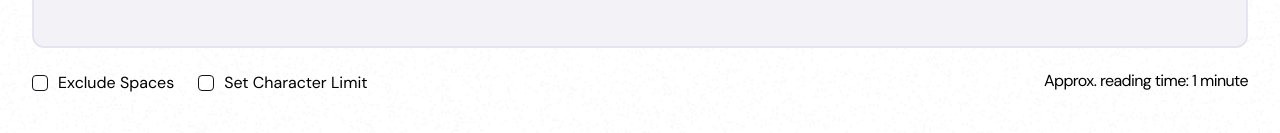
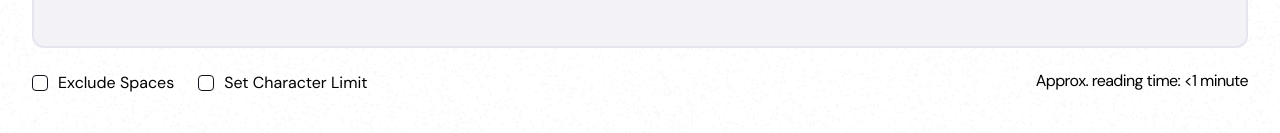
Before and after one commit to Sammie-oje/character-counter, a React (Vite) app: page / in a window 1280 px wide. Shown: the part 436-569 px from the top of the page. Built offline with nearby package versions, Linux system fonts and the light colour scheme.

Commit message:
Calculated the average reading time using predetermined search results

```diff
--- a/src/components/TextArea.jsx
+++ b/src/components/TextArea.jsx
@@ -1,10 +1,11 @@
-import { useState } from "react";
+import { calculateReadingTime } from "../utils/reading-time.js";
+import { countWords } from "../utils/word-count.js";
 
 function TextArea({ value, onTextValue }) {
     return (
         <section className="px-200 flex flex-col gap-200 md:px-400">
             <TextInput value={value} onTextValue={onTextValue} />
-            <TextOptions />
+            <TextOptions value={value} />
         </section>
     );
 }
@@ -22,7 +23,7 @@ function TextInput({ value, onTextValue }) {
     );
 }
 
-function TextOptions() {
+function TextOptions({ value }) {
     return (
         <div className="flex flex-col gap-150 items-start md:flex-row md:justify-between">
             <div className="contents md:flex md:gap-300">
@@ -41,7 +42,15 @@ function TextOptions() {
                 </label>
             </div>
             <p className="text-preset-4 dark:text-neutral-200">
-                Approx. reading time: <span>1 minute</span>
+                Approx. reading time:{" "}
+                {
+                    <span>
+                        {calculateReadingTime(countWords(value))}
+                        {calculateReadingTime(countWords(value)) > 1
+                            ? " minutes"
+                            : " minute"}
+                    </span>
+                }
             </p>
         </div>
     );
--- /dev/null
+++ b/src/utils/reading-time.js
@@ -0,0 +1,7 @@
+/*The average reading time is determined to be around 200-250 WPM*/
+
+export const calculateReadingTime = words => {
+    //Pass in the amount of words as a param
+    const readingTime = (words / 200).toFixed(2);
+    return readingTime < 1 ? "<1" : readingTime;
+};
```
